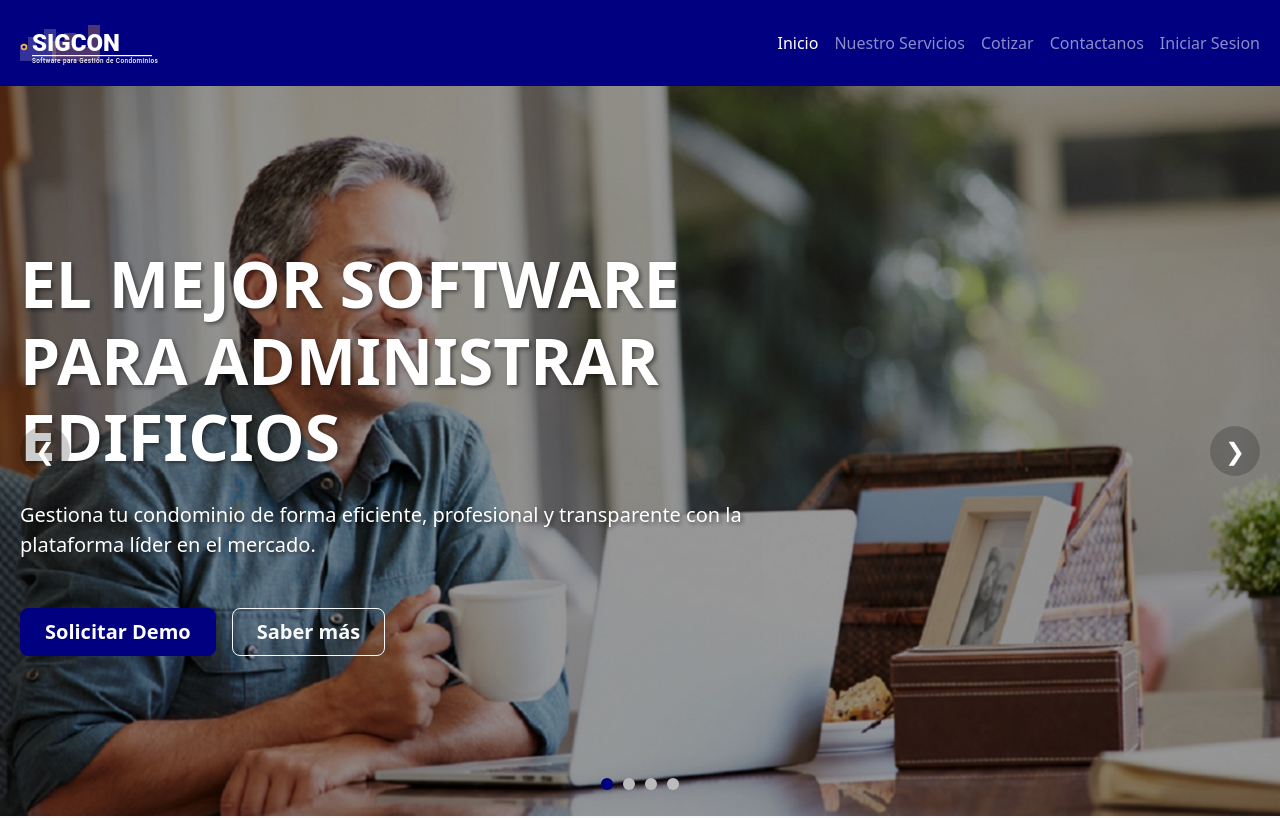
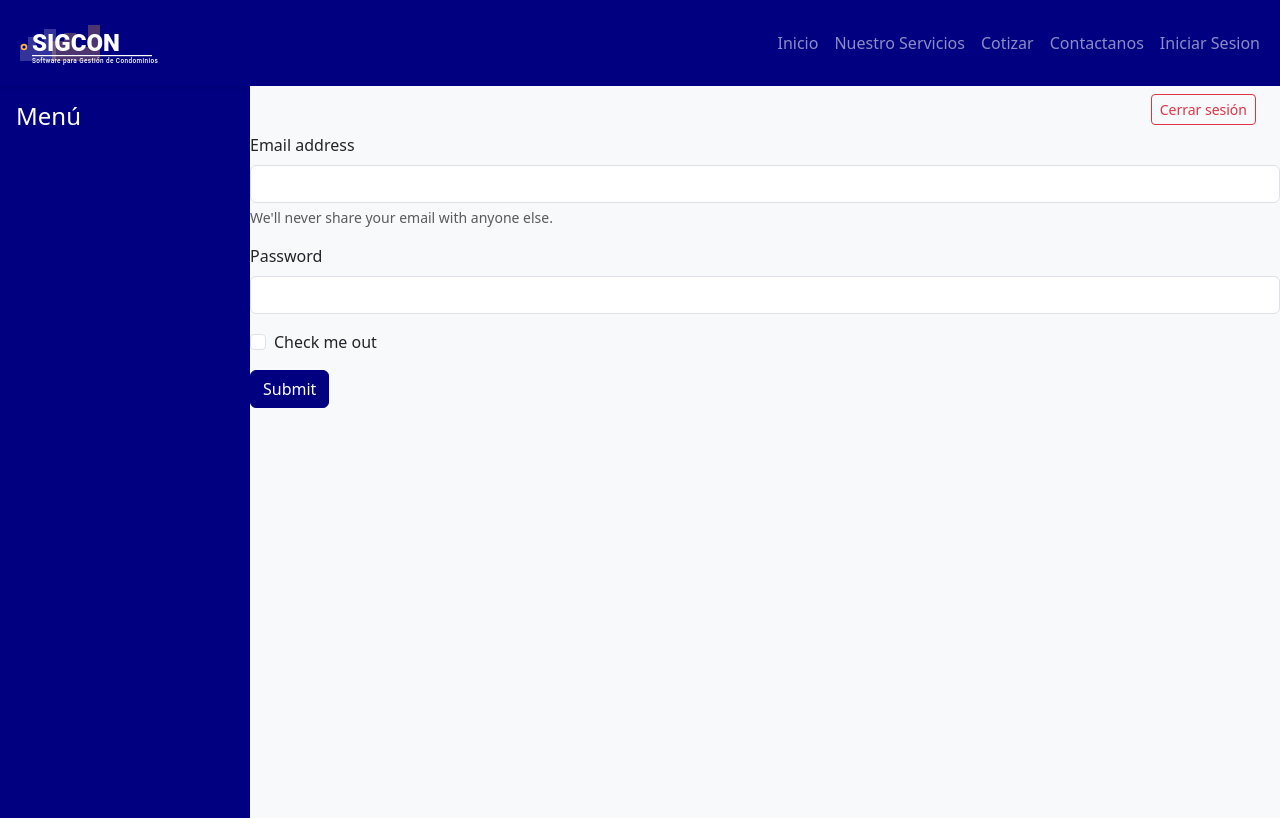
Before and after one commit to inwe-research-group/261dswS4AngularSigconFrontend, an Angular app: page /dashboard/RegistrarPersona in a window 1280 px wide. Before the commit this address led to /. Shown: the top 818 px of the page. Built offline with nearby package versions, Linux system fonts and the light colour scheme.

Commit message:
add registrar-persona incompleto

```diff
--- /dev/null
+++ b/src/app/components/gestion-mantenimiento/registrar-persona/registrar-persona.html
@@ -0,0 +1,16 @@
+<form>
+  <div class="mb-3">
+    <label for="exampleInputEmail1" class="form-label">Email address</label>
+    <input type="email" class="form-control" id="exampleInputEmail1" aria-describedby="emailHelp">
+    <div id="emailHelp" class="form-text">We'll never share your email with anyone else.</div>
+  </div>
+  <div class="mb-3">
+    <label for="exampleInputPassword1" class="form-label">Password</label>
+    <input type="password" class="form-control" id="exampleInputPassword1">
+  </div>
+  <div class="mb-3 form-check">
+    <input type="checkbox" class="form-check-input" id="exampleCheck1">
+    <label class="form-check-label" for="exampleCheck1">Check me out</label>
+  </div>
+  <button type="submit" class="btn btn-primary">Submit</button>
+</form>
```
Also changed, not shown: src/app/app.routes.ts (+6 -1 lines), src/app/components/gestion-mantenimiento/registrar-persona/registrar-persona.ts (added, +11 -0 lines), src/app/components/gestion-mantenimiento/registrar-persona/registrar-persona.scss (added), 1 other file (tests, documents, lock files or other folders).
